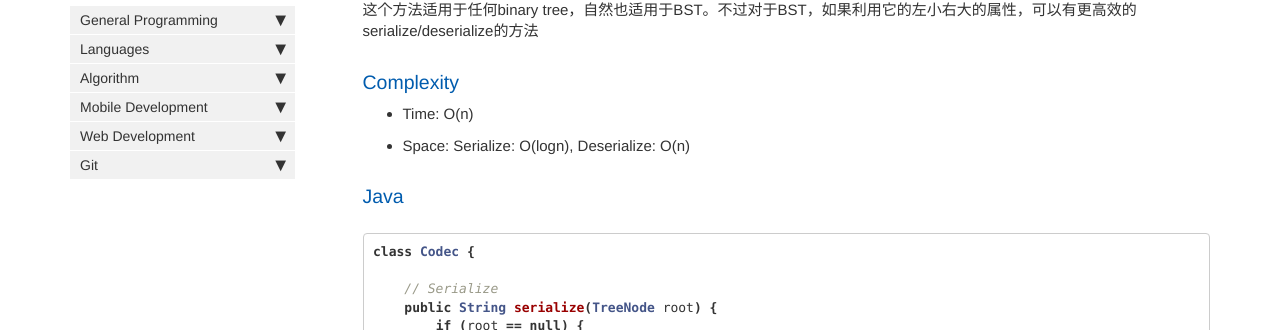
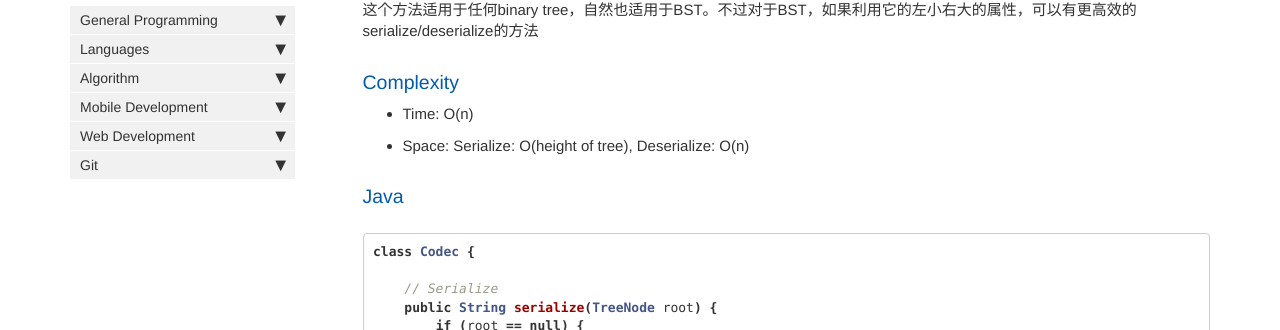
Before and after one commit to HungryOrc/hungryorc.github.io, a Jekyll site: the page built from pages/algorithm/algorithm_serializeAndDeserialize_BinaryTree.md, in a window 1280 px wide and 900 px high, scrolled down 932 px. Shown: the part 123-453 px from the top of the window. Built offline with Jekyll 4.4.1, drawn with Linux system fonts in a browser that asks for light colours; nearby versions of some CDN libraries; comment, search, counter and statistics services are not loaded.

Commit message:
Update algorithm_serializeAndDeserialize_BinaryTree.md

````diff
--- a/pages/algorithm/algorithm_serializeAndDeserialize_BinaryTree.md
+++ b/pages/algorithm/algorithm_serializeAndDeserialize_BinaryTree.md
@@ -42,7 +42,7 @@ Note:
 
 ### Complexity
 * Time: O(n)
-* Space: Serialize: O(logn), Deserialize: O(n)
+* Space: Serialize: O(height of tree), Deserialize: O(n)
 
 ### Java
 ```java
````
